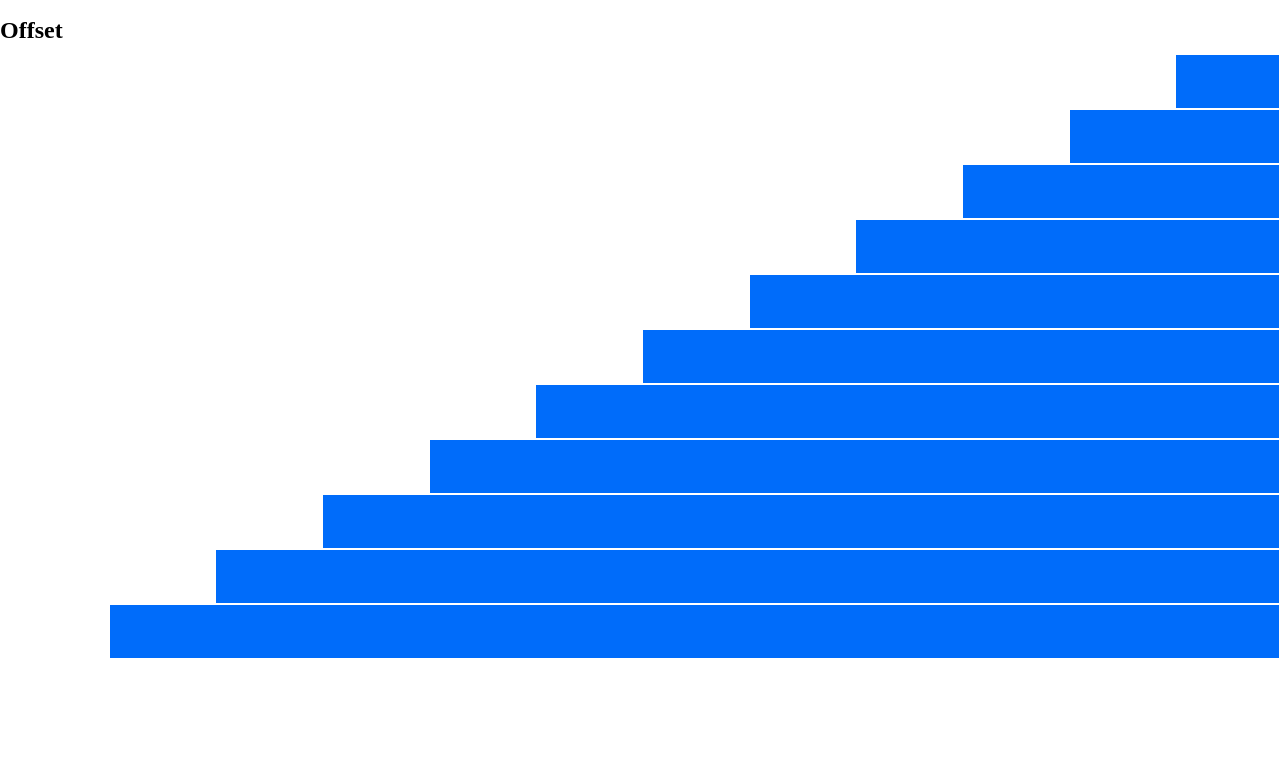
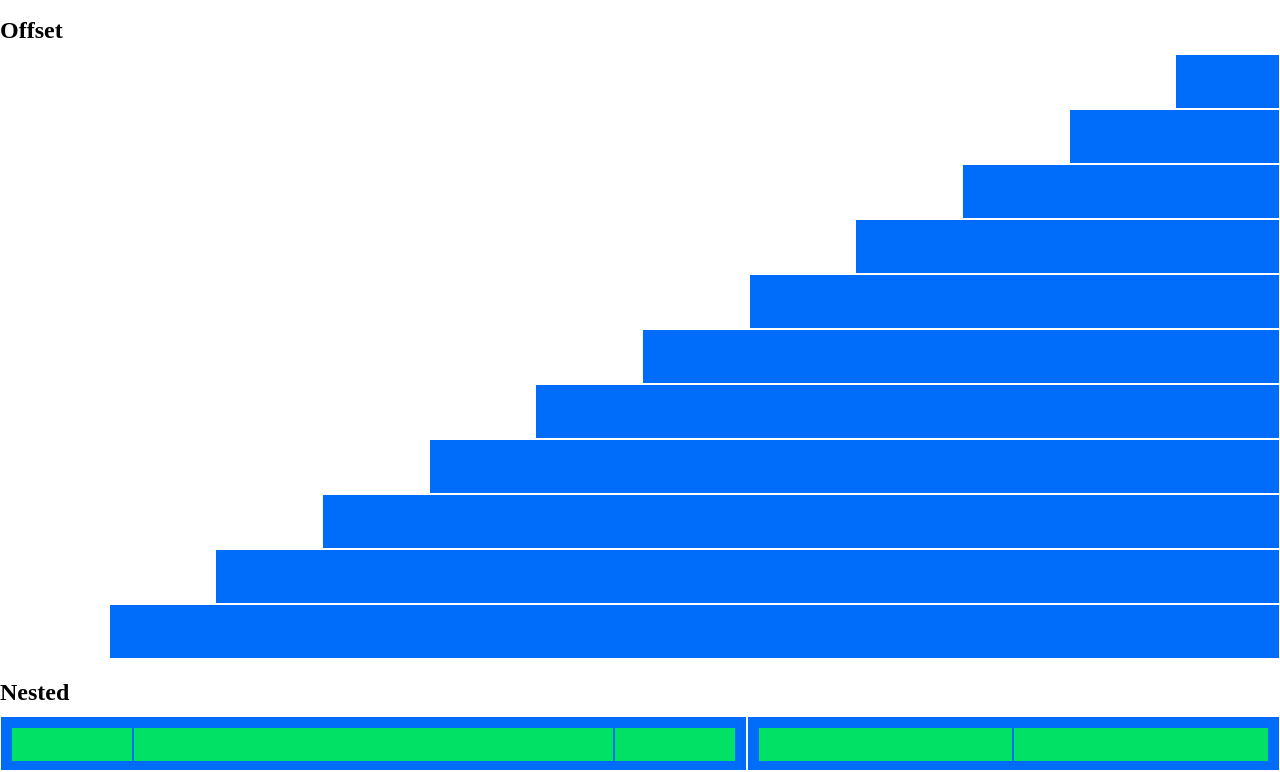
Before and after one commit to EmanuelaMocci/html-css-12bool, a plain HTML site: page index.html in a window 1280 px wide. Shown: the part 775-1547 px from the top of the page. Before the commit the page ends 1434 px from the top, so only its background shows below. Drawn offline with Linux system fonts and the light colour scheme.

Commit message:
Termine sezione Nested

```diff
--- a/index.html
+++ b/index.html
@@ -165,6 +165,25 @@
             <div class="col-11"></div>
         </div>
         <!-- /Sezione due -->
+
+        <!-- Sezione tre -->
+        <h2 class="margin-top">Nested</h2>
+        <div class="row">
+            <div class="col-7">
+                <div class="row padding-10px">
+                    <div class="col-2 nasted-green"></div>
+                    <div class="col-8 nasted-green"></div>
+                    <div class="col-2 nasted-green"></div>
+                </div>
+            </div>
+            <div class="col-5">
+                <div class="row padding-10px">
+                    <div class="col-6 nasted-green"></div>
+                    <div class="col-6 nasted-green"></div>
+                </div>
+            </div>
+        </div>
+        <!-- /Sezione tre -->
     </div>
 
 </body>
```
